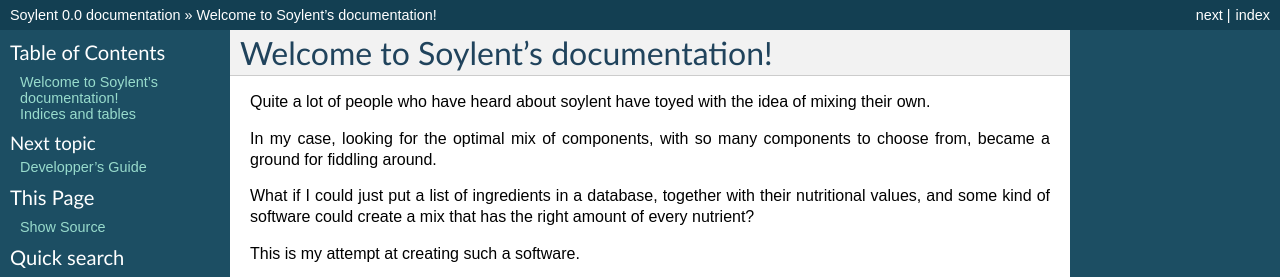
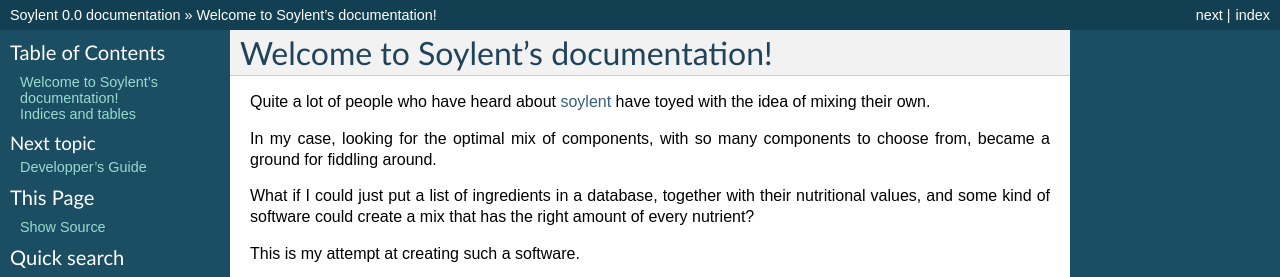
Before and after one commit to informancer/genetic-soylent, a Sphinx documentation site: the page built from doc/index.rst, in a window 1280 px wide. Shown: the top 277 px of the page. Built offline with Sphinx 7.4.7, drawn with Linux system fonts in a browser that asks for light colours; pages that are not in the unit, such as notebooks, are missing from menus.

```diff
--- a/doc/index.rst
+++ b/doc/index.rst
@@ -7,7 +7,7 @@ Welcome to Soylent's documentation!
 ===================================
 
 Quite a lot of people
-who have heard about soylent
+who have heard about soylent_
 have toyed with the idea of mixing their own.
 
 In my case,
```
Also changed, not shown: other parts of doc/index.rst (+2 -0 lines).
